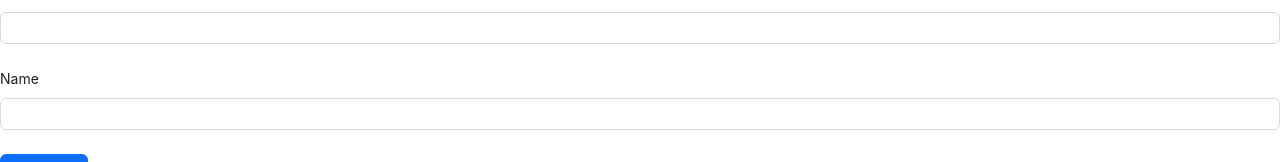
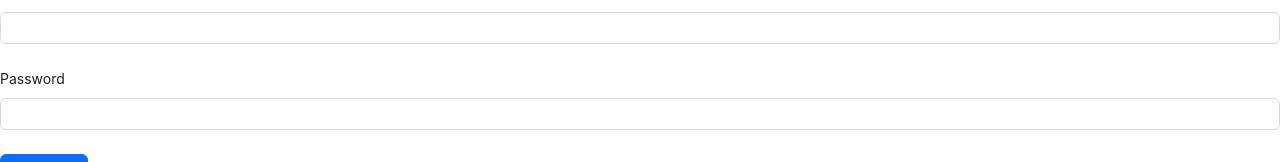
Before and after one commit to janrai1/Doc.help, a React (Create React App) app in the folder client/: page /Register in a window 1280 px wide. Shown: the part 172-334 px from the top of the page. Built offline with nearby package versions, Linux system fonts and the light colour scheme.

Commit message:
Update Register.js

```diff
--- a/client/src/pages/Register.js
+++ b/client/src/pages/Register.js
@@ -15,7 +15,7 @@ const Register = () => {
      <Form.Item label="Email" name="email">
      <Input type="email" required />
      </Form.Item>
-     <Form.Item label="Name" name="name">
+     <Form.Item label="Password" name="password">
      <Input type="password" required />
      </Form.Item>
      <button className="btn btn-primary" type="submit">
```
